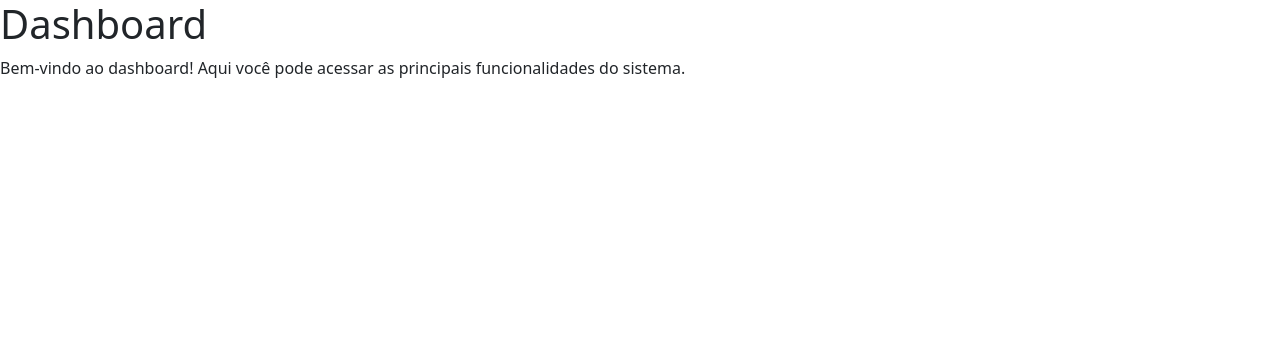
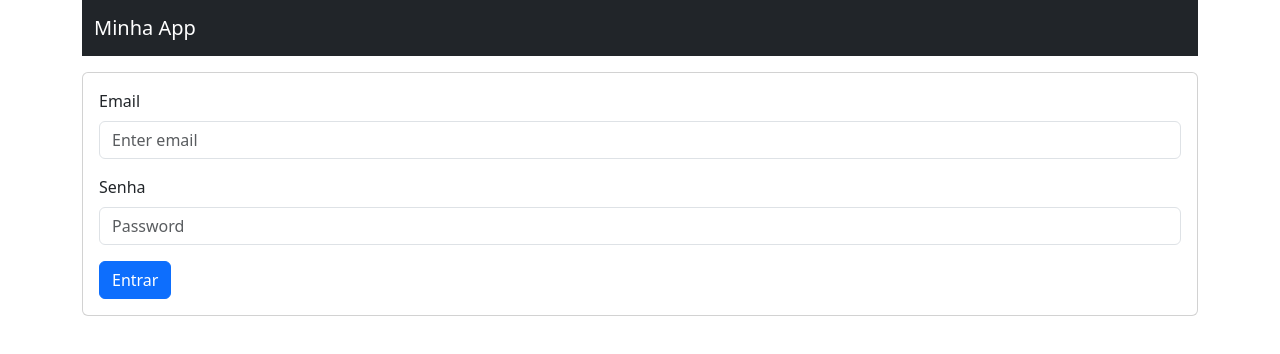
Before and after one commit to jaisonschmidt/atitus-2025-02-dashboard, a React (Vite) app: page / in a window 1280 px wide. Shown: the top 354 px of the page. Built offline with nearby package versions, Linux system fonts and the light colour scheme.

Commit message:
feat: configurar roteamento para as páginas de Login e Dashboard

```diff
--- a/src/App.jsx
+++ b/src/App.jsx
@@ -1,8 +1,21 @@
+import { createBrowserRouter } from "react-router";
+import { RouterProvider } from "react-router/dom";
 import { Dashboard } from "./pages/Dashboard";
 import { Login } from "./pages/Login"
 
+const router = createBrowserRouter([
+  {
+    path: "/",
+    element: <Login />,
+  },
+  {
+    path: "/dashboard",
+    element: <Dashboard />
+  }
+]);
+
 function App() {
-  return <Dashboard />;
+  return <RouterProvider router={router} />;
 }
 
 export default App
```
